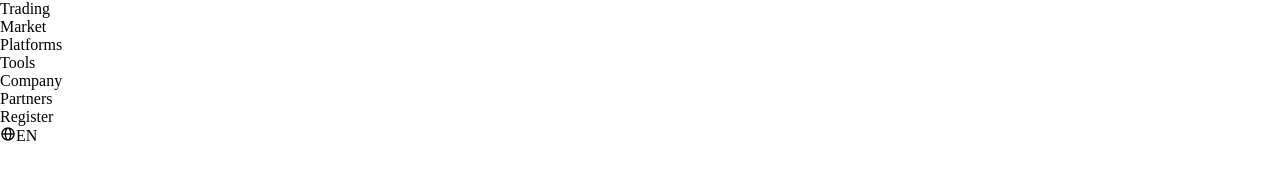
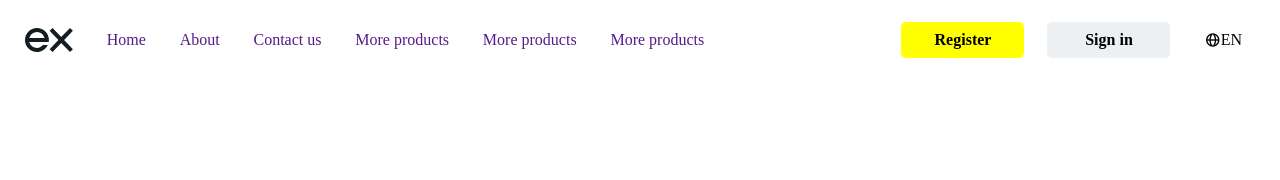
Before and after one commit to Himanshu116k/Unknown, a plain HTML site: page index.html in a window 1280 px wide. Drawn offline with nearby package versions, Linux system fonts and the light colour scheme.

Commit message:
update file

```diff
--- a/index.html
+++ b/index.html
@@ -10,22 +10,16 @@
 </head>
 <body>
     <header>
+        <div class="logo"><img src="" alt="" srcset=""></div>
+        <li><a href="">Home</a></li>
+        <li><a href="">About</a></li>
+        <li><a href="">Contact us</a></li>
+        <li><a href="">More products</a></li>
+        <li><a href="">More products</a></li>
+        <li><a href="">More products</a></li>
+        <div class="buttons"><div class="btn bcol">Register</div>
+        <div class="btn  bcol2">Sign in</div><div class="world"><i class='bx bx-globe'></i>EN</div></div>
 
-        <nav>
-            <div class="logo"></div>
-            <ul>
-            <li>Trading</li>
-            <li>Market</li>
-            <li>Platforms</li>
-            <li>Tools</li>
-            <li>Company</li>
-            <li>Partners</li>
-        </ul>
-            <div class="buttons"><div class="btn btn-color">Register</div>
-        <div class="btn"></div> <div class="world"><i class='bx bx-globe'>EN</i></div></div>
-        </nav>
-
-
-    </header>
+</header>
 </body>
 </html>
--- a/style.css
+++ b/style.css
@@ -3,3 +3,77 @@
     padding: 0;
 
 }
+header{
+    display: flex;
+    justify-content: space-between;
+    align-items: center;
+    background-color: #fff;
+    height: 60px;
+    margin: 10px 15px;
+
+}
+nav{
+    display: flex;
+    /* flex-direction:column-reverse; */
+    justify-content: space-around;
+    /* align-items: center; */
+}
+ul{
+    display: flex;
+    justify-content: space-around;
+
+
+}
+.logo{
+    margin-left: 10px;
+    height: 24px;
+    width: 48px;
+    background-image: url('logo_small_new_67037e8ecb.svg');
+    ;
+}
+.world{
+    margin-right: 10px;
+
+}
+li{
+    list-style: none;
+}
+.buttons{
+    display: flex;
+    justify-content: space-around;
+    align-items: center;
+    height: 100%;
+    width: 30%;
+    /* border: 2px solid black; */
+    margin: 0px 0px 0px 152px;
+}
+.btn{
+    display: flex;
+    justify-content: center;
+    align-items: center;
+    font-weight: bolder;
+    height: 60%;
+    /* border: 2px solid black; */
+    width: 123px;
+    border-radius: 5px;
+}
+.world{
+    display: flex;
+    justify-content: center;
+    align-items: center;
+    height: 60%;
+    width: 60px;
+    /* border: 2px solid black; */
+    margin: 0px 0px;
+}
+.bcol{
+    background-color: yellow;
+
+}
+.bcol2{
+    background: #6c85951f;
+    border-color: #91a3b0
+}
+li>a{
+    text-decoration: none;
+}
```
